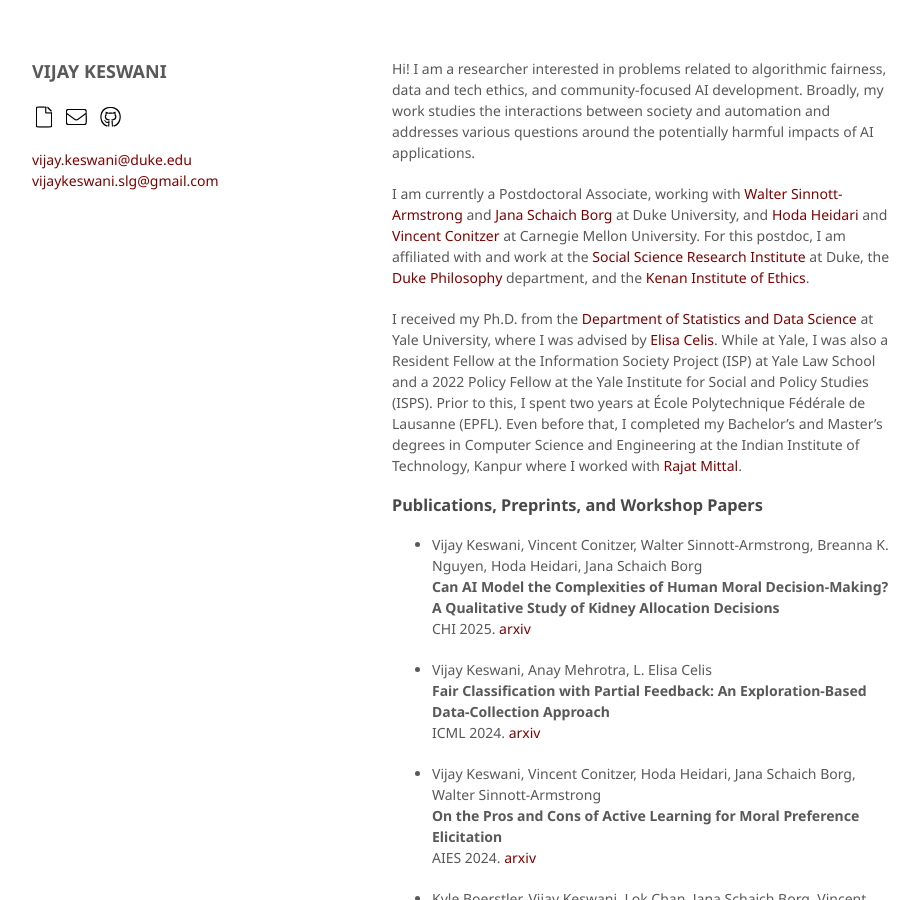
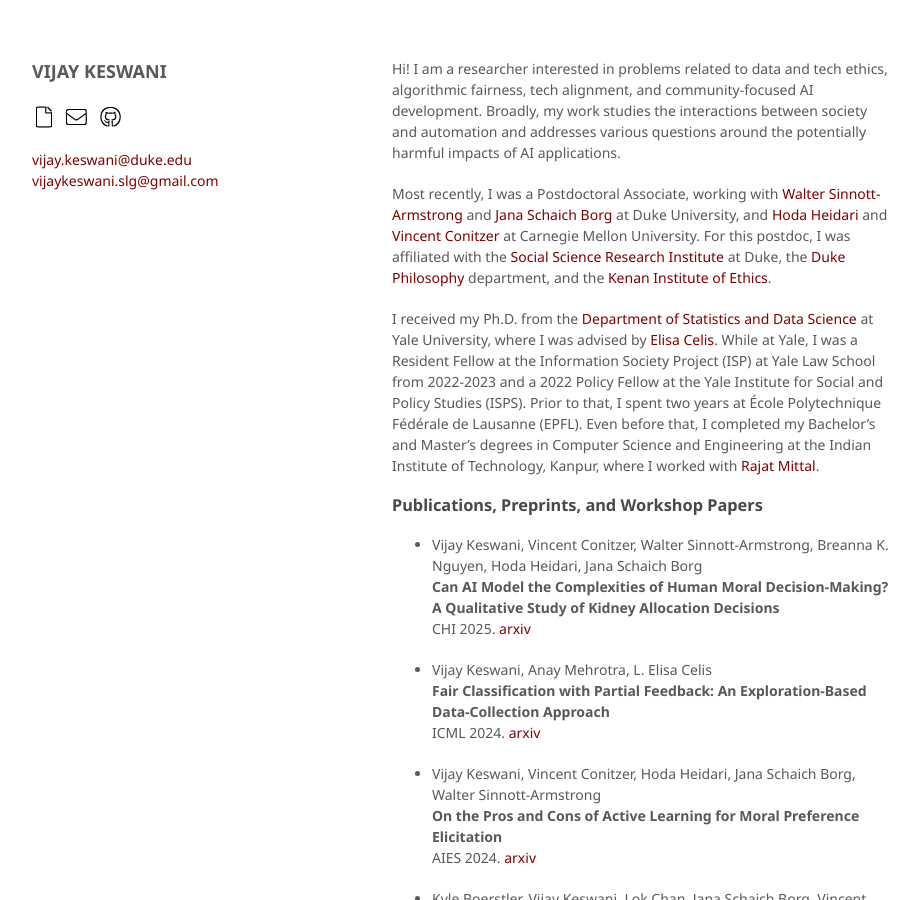
Before and after one commit to vijaykeswani/vijaykeswani.github.io, a Jekyll site: the page built from index.md, in a window 1280 px wide and 900 px high. Shown: the whole window, without its empty margins (178-1098 px from the left). Built offline with Jekyll 4.4.1, drawn with Linux system fonts in a browser that asks for light colours; nearby versions of some CDN libraries; a script that is not in the unit is left out.

Commit message:
revise top

```diff
--- a/index.md
+++ b/index.md
@@ -3,11 +3,11 @@
 ---
 
 
-Hi! I am a researcher interested in problems related to algorithmic fairness, data and tech ethics, and community-focused AI development. Broadly, my work studies the interactions between society and automation and addresses various questions around the potentially harmful impacts of AI applications.
+Hi! I am a researcher interested in problems related to data and tech ethics, algorithmic fairness, tech alignment, and community-focused AI development. Broadly, my work studies the interactions between society and automation and addresses various questions around the potentially harmful impacts of AI applications.
 
-I am currently a Postdoctoral Associate, working with [Walter Sinnott-Armstrong](https://www.sinnott-armstrong.com/) and [Jana Schaich Borg](https://scholars.duke.edu/person/borg) at Duke University, and [Hoda Heidari](https://www.cs.cmu.edu/~hheidari/) and [Vincent Conitzer](http://www.cs.cmu.edu/~conitzer/) at Carnegie Mellon University. For this postdoc, I am affiliated with and work at the [Social Science Research Institute](https://ssri.duke.edu/) at Duke, the [Duke Philosophy](https://philosophy.duke.edu/) department, and the [Kenan Institute of Ethics](https://kenan.ethics.duke.edu/).
+Most recently, I was a Postdoctoral Associate, working with [Walter Sinnott-Armstrong](https://www.sinnott-armstrong.com/) and [Jana Schaich Borg](https://scholars.duke.edu/person/borg) at Duke University, and [Hoda Heidari](https://www.cs.cmu.edu/~hheidari/) and [Vincent Conitzer](http://www.cs.cmu.edu/~conitzer/) at Carnegie Mellon University. For this postdoc, I was affiliated with the [Social Science Research Institute](https://ssri.duke.edu/) at Duke, the [Duke Philosophy](https://philosophy.duke.edu/) department, and the [Kenan Institute of Ethics](https://kenan.ethics.duke.edu/).
 
-I received my Ph.D. from the [Department of Statistics and Data Science](https://statistics.yale.edu/) at Yale University, where I was advised by [Elisa Celis](https://datascienceethics.org/elisacelis/). While at Yale, I was also a Resident Fellow at the Information Society Project (ISP) at Yale Law School and a 2022 Policy Fellow at the Yale Institute for Social and Policy Studies (ISPS). Prior to this, I spent two years at École Polytechnique Fédérale de Lausanne (EPFL). Even before that, I completed my Bachelor's and Master's degrees in Computer Science and Engineering at the Indian Institute of Technology, Kanpur where I worked with [Rajat Mittal](https://cse.iitk.ac.in/users/rmittal).
+I received my Ph.D. from the [Department of Statistics and Data Science](https://statistics.yale.edu/) at Yale University, where I was advised by [Elisa Celis](https://datascienceethics.org/elisacelis/). While at Yale, I was a Resident Fellow at the Information Society Project (ISP) at Yale Law School from 2022-2023 and a 2022 Policy Fellow at the Yale Institute for Social and Policy Studies (ISPS). Prior to that, I spent two years at École Polytechnique Fédérale de Lausanne (EPFL). Even before that, I completed my Bachelor's and Master's degrees in Computer Science and Engineering at the Indian Institute of Technology, Kanpur, where I worked with [Rajat Mittal](https://cse.iitk.ac.in/users/rmittal).
 
 ### Publications, Preprints, and Workshop Papers
 *   Vijay Keswani, Vincent Conitzer, Walter Sinnott-Armstrong, Breanna K. Nguyen, Hoda Heidari, Jana Schaich Borg\\
```
